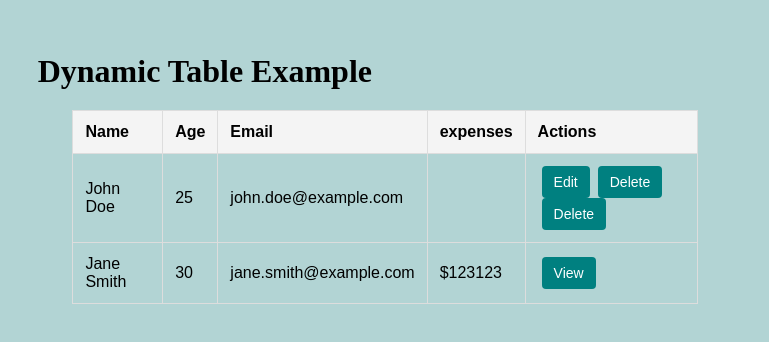
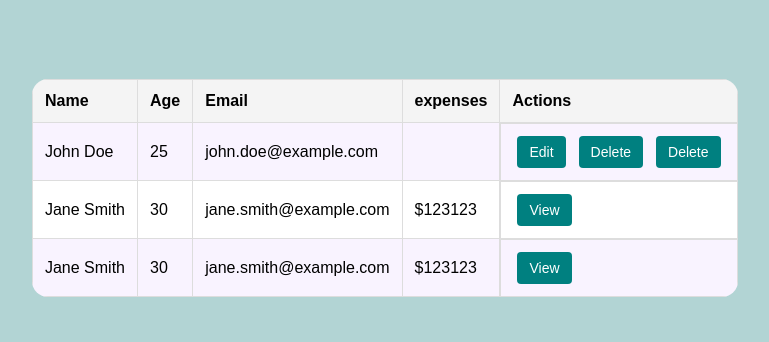
Before and after one commit to deetosh/UI_EXPENSE_TRACKER, a React (Vite) app in the folder lester/: page / in a window 1280 px wide. Shown: the part 212-554 px from the top of the page, without its empty margins (255-1024 px from the left). Built offline with nearby package versions, Linux system fonts and the light colour scheme.

Commit message:
subtle UI changes

```diff
--- a/lester/src/Components/AllCSS/table.css
+++ b/lester/src/Components/AllCSS/table.css
@@ -1,7 +1,8 @@
 .table-container {
     margin: 20px auto;
-    width: 90%;
+    width: 100%;
     overflow-x: auto;
+    border-radius: 1em;
   }
 
   .dynamic-table {
@@ -22,6 +23,15 @@
     font-weight: bold;
   }
 
+  /* Alternate row colors */
+  .dynamic-table tbody tr:nth-child(odd) {
+    background-color: #f9f3ff; /* Light gray */
+  }
+
+  .dynamic-table tbody tr:nth-child(even) {
+    background-color: #ffffff; /* White */
+  }
+
   .action-button {
     padding: 8px 12px;
     margin: 0 4px;
@@ -36,3 +46,8 @@
   .action-button:hover {
     background-color: darkslategray;
   }
+
+  .buttons_container {
+    display: flex;
+    gap: 5px;
+  }
--- a/lester/src/Components/table.jsx
+++ b/lester/src/Components/table.jsx
@@ -22,7 +22,7 @@ const DynamicTable = ({ columns, data, onButtonClick }) => {
               {columns.map((col, colIndex) => (
                 <td key={colIndex}>{row[col]}</td>
               ))}
-              <td>
+              <td className="buttons_container">
                 {row.buttons &&
                   row.buttons.map((button, btnIndex) => (
                     <button
--- a/lester/src/Components/texttable.jsx
+++ b/lester/src/Components/texttable.jsx
@@ -22,6 +22,13 @@ const TableExample = () => {
       expenses : "$123123" ,
       buttons: [{ label: "View", action: "view" }],
     },
+    {
+        Name: "Jane Smith",
+        Age: 30,
+        Email: "jane.smith@example.com",
+        expenses : "$123123" ,
+        buttons: [{ label: "View", action: "view" }],
+      },
   ];
 
   const handleButtonClick = (button, row) => {
@@ -31,7 +38,6 @@ const TableExample = () => {
 
   return (
     <div>
-      <h1>Dynamic Table Example</h1>
       <DynamicTable
         columns={columns}
         data={data}
```
